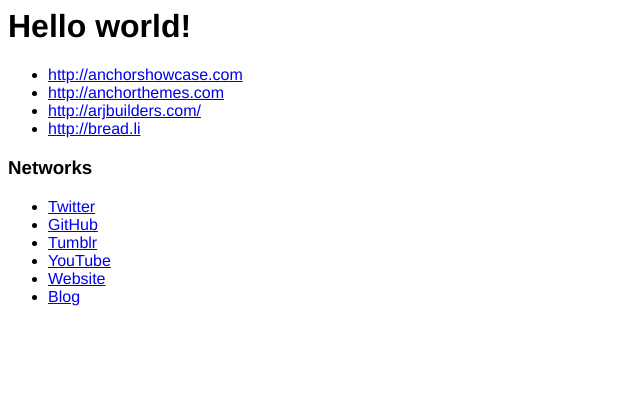
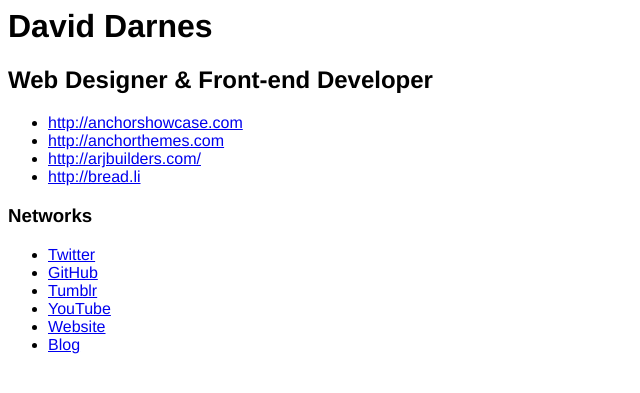
Before and after one commit to daviddarnes/daviddarnes.github.io, a Jekyll site: the page built from index.md, in a window 1280 px wide. Shown: the top 393 px of the page, without its empty margins (0-640 px from the left). Built offline with Jekyll 4.4.1, drawn with Linux system fonts in a browser that asks for light colours.

Commit message:
Expands on index page content

```diff
--- a/index.md
+++ b/index.md
@@ -2,4 +2,6 @@
 layout: frontpage
 ---
 
-# Hello world!
+# David Darnes
+
+## Web Designer & Front-end Developer
```
